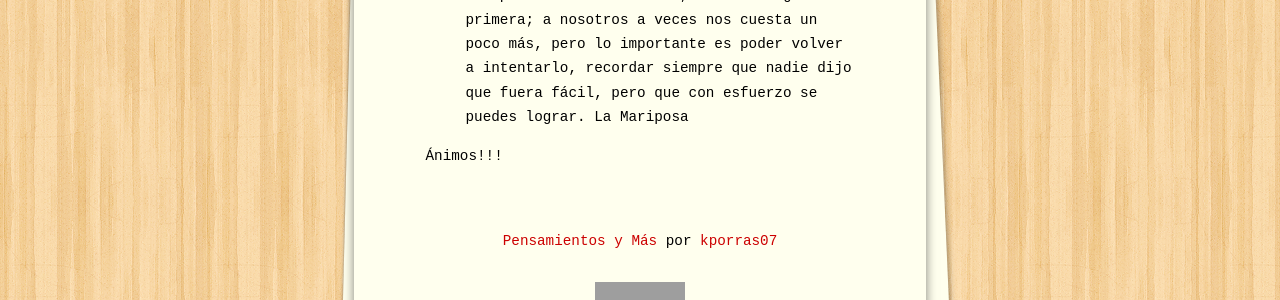
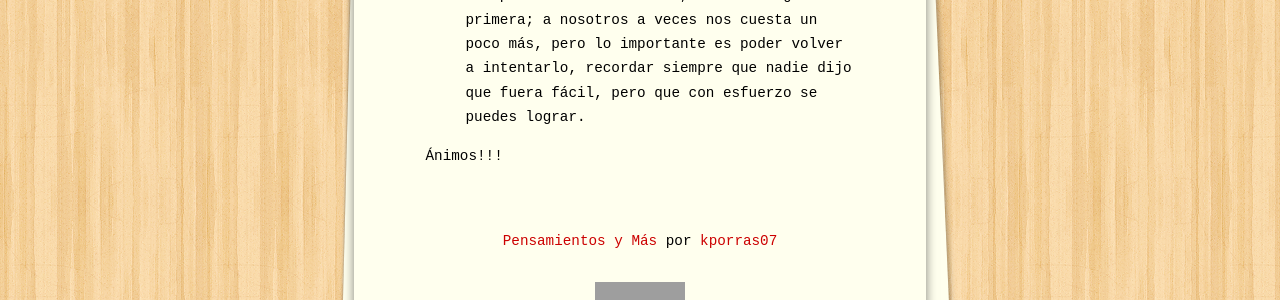
Before and after one commit to kporras07/pensamientos-y-mas, a Jekyll site: the page built from _posts/2015-04-27-la-mariposa.markdown, in a window 1280 px wide. Shown: the part 1067-1367 px from the top of the page. Built offline with Jekyll 4.4.1, drawn with Linux system fonts in a browser that asks for light colours; some of the changed text lies outside the part shown; grey boxes are pictures that could not be loaded.

Commit message:
Updated 2015-04-27-la-mariposa.markdown

```diff
--- a/_posts/2015-04-27-la-mariposa.markdown
+++ b/_posts/2015-04-27-la-mariposa.markdown
@@ -14,6 +14,6 @@ Me quedé pensando en cuanto nos parecemos a veces a esa mariposa:
 -) podemos no estar en las mejores condiciones pero creemos que por sólo estar vivos estamos bien y no intentamos salir de la zona de confort.
 * ante nosotros tenemos una ventana cerrada y nos quedamos mirandola sin ver alrededor donde posiblemente hayan muchas ventanas más que están abiertas.
 * para que la ventana se pueda abrir, puede que nos duela o nos incomode un poco, después de todo es un cambio en la vida que no esperábamos. Este es justo el momento para no rendirse, para luchar por lo que deseamos alcanzar
-* ya con la ventana abierta intentamos salir volando libres hacia el nuevo mundo que acaba de aparecer ante nosotros, ella lo logró a la primera; a nosotros a veces nos cuesta un poco más, pero lo importante es poder volver a intentarlo, recordar siempre que nadie dijo que fuera fácil, pero que con esfuerzo se puedes lograr. La Mariposa
+* ya con la ventana abierta intentamos salir volando libres hacia el nuevo mundo que acaba de aparecer ante nosotros, ella lo logró a la primera; a nosotros a veces nos cuesta un poco más, pero lo importante es poder volver a intentarlo, recordar siempre que nadie dijo que fuera fácil, pero que con esfuerzo se puedes lograr.
 
 Ánimos!!!
```
